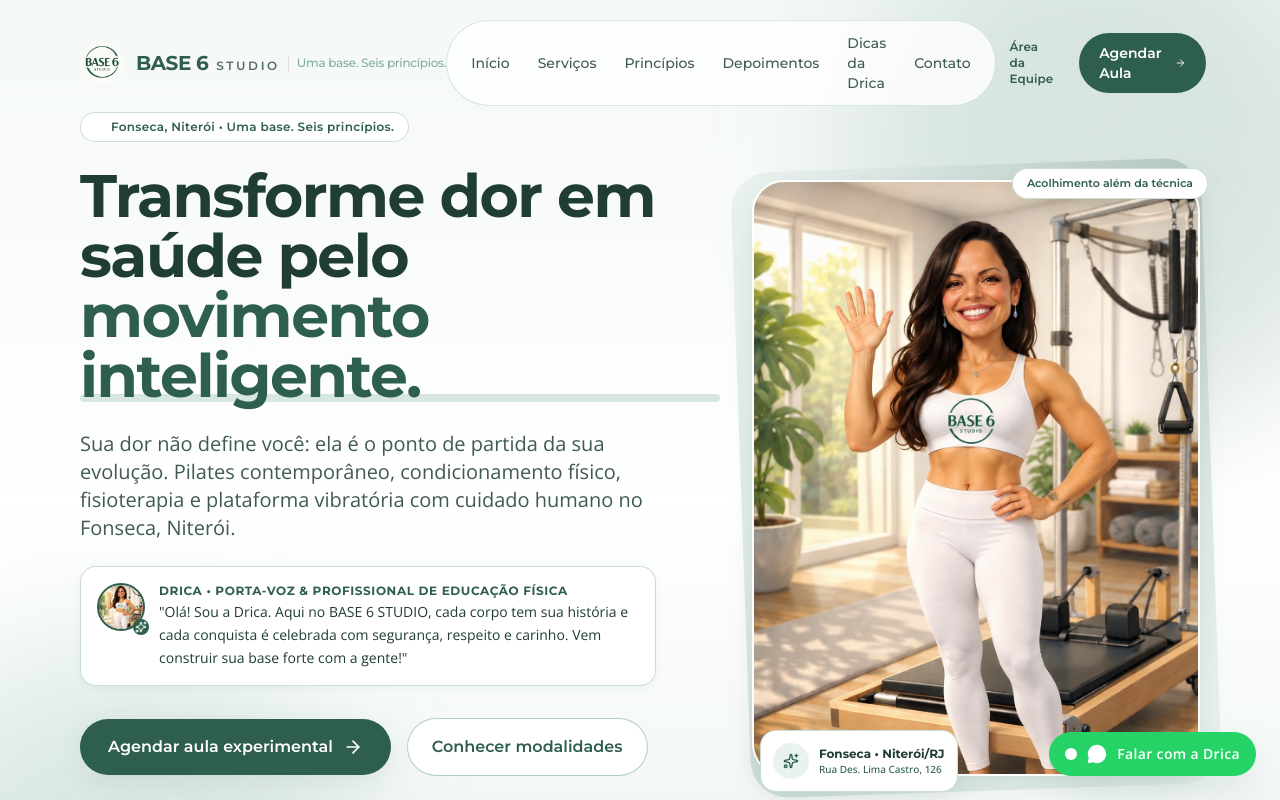
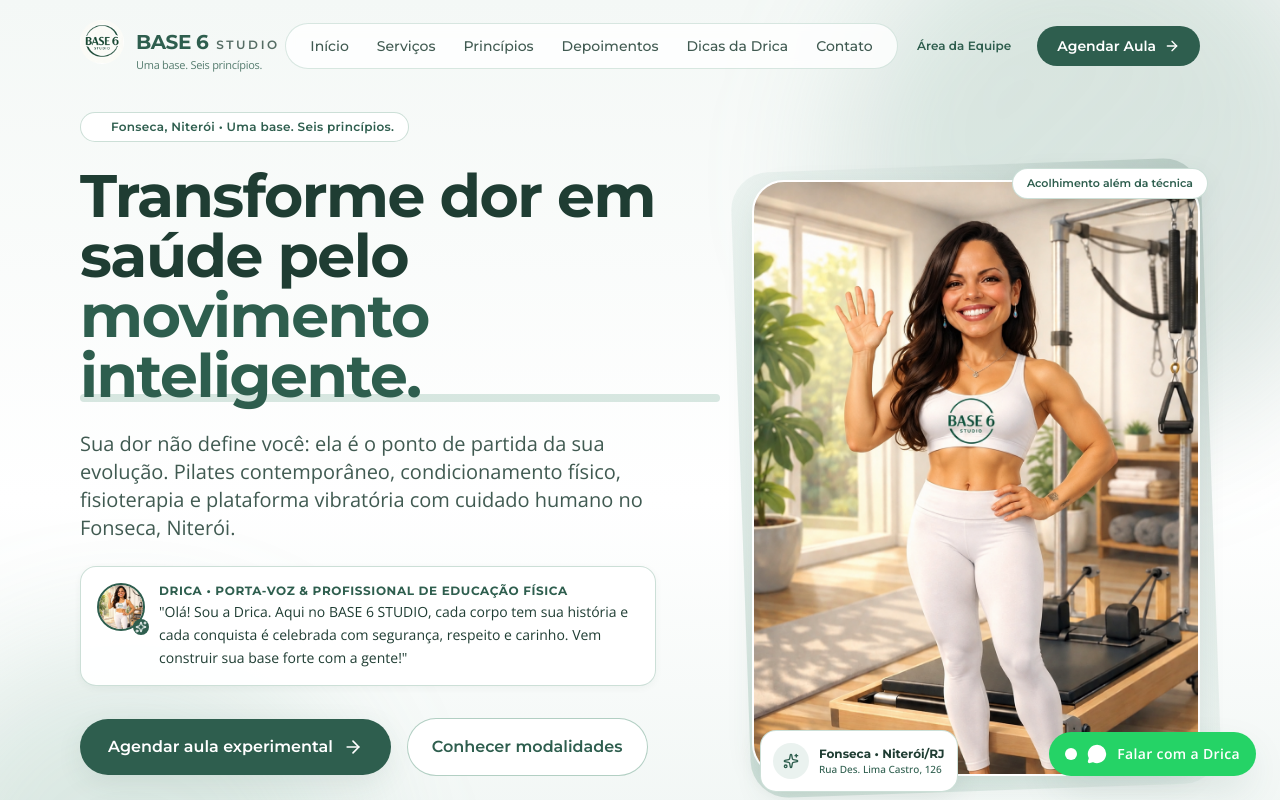
Before and after one commit to basesixstudio/website-base-6-studio-6p56bdg50, a React (Vite) app: page / in a window 1280 px wide. Shown: the top 800 px of the page. Built offline with nearby package versions, Linux system fonts and the light colour scheme; what pocketbase would draw is missing.

Commit message:
Posiciona o slogan abaixo da logomarca no cabecalho (navbar)

```diff
--- a/src/components/Navbar.tsx
+++ b/src/components/Navbar.tsx
@@ -54,11 +54,11 @@ export const Navbar: React.FC = () => {
         {/* Logo oficial */}
         <Link
           to="/#inicio"
-          className="transition-transform hover:scale-[1.02] active:scale-95 flex items-center gap-2 shrink-0"
+          className="transition-transform hover:scale-[1.02] active:scale-95 flex flex-col items-start shrink-0 group"
           aria-label="BASE 6 STUDIO - Página inicial"
         >
           <StudioLogo />
-          <span className="hidden lg:inline text-xs font-heading font-medium text-[#7FAF9C] pl-2 border-l border-[#A0A0A0]/30 tracking-tight whitespace-nowrap">
+          <span className="font-body text-[10px] sm:text-[11px] font-normal text-[#2E5E4E]/80 group-hover:text-[#2E5E4E] transition-colors tracking-tight whitespace-nowrap pl-12 sm:pl-14 -mt-1 sm:-mt-1.5 leading-tight">
             {SLOGAN_PRINCIPAL}
           </span>
         </Link>
--- a/src/lib/pocketbase/schema.json
+++ b/src/lib/pocketbase/schema.json
@@ -1,5 +1,5 @@
 {
-  "generatedAt": "2026-10-20T17:09:31.065Z",
+  "generatedAt": "2026-10-21T20:51:38.724Z",
   "collections": [
     {
       "name": "users",
```
Also changed, not shown: .skip.config.json.
